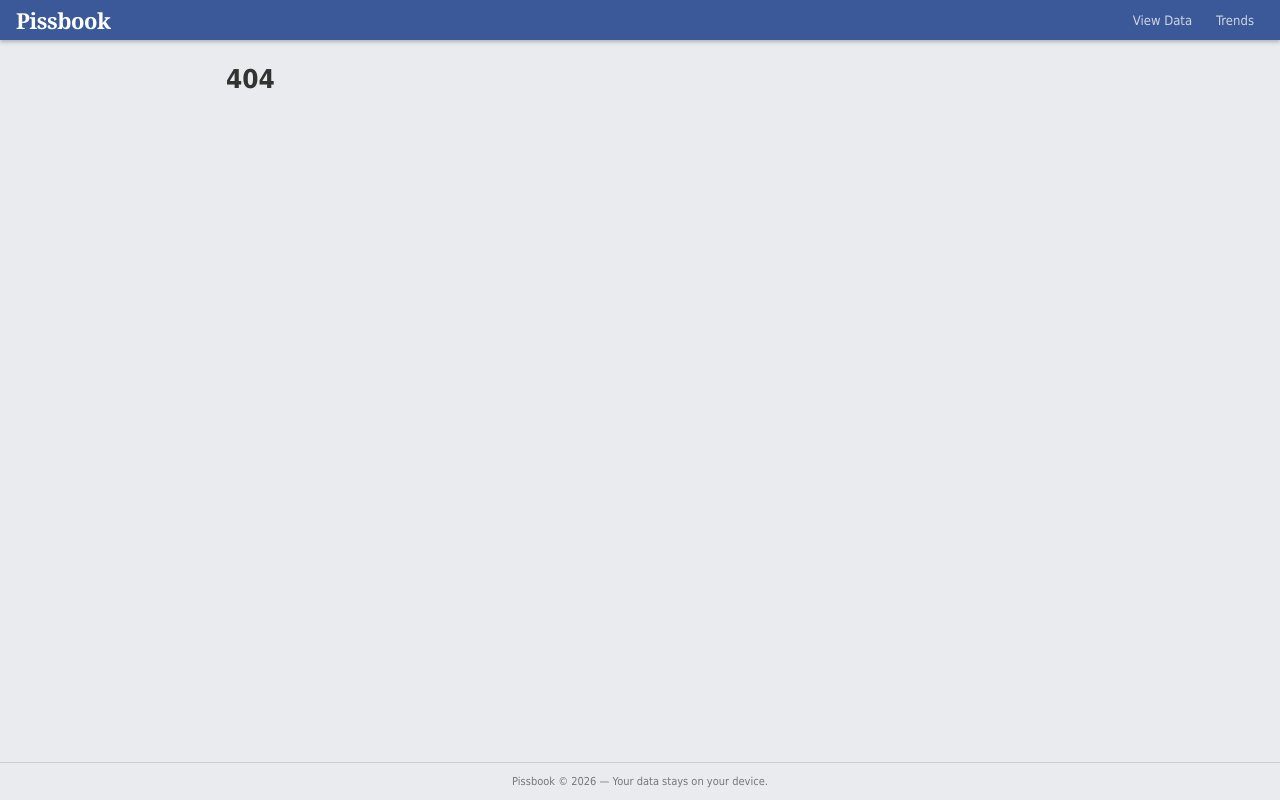
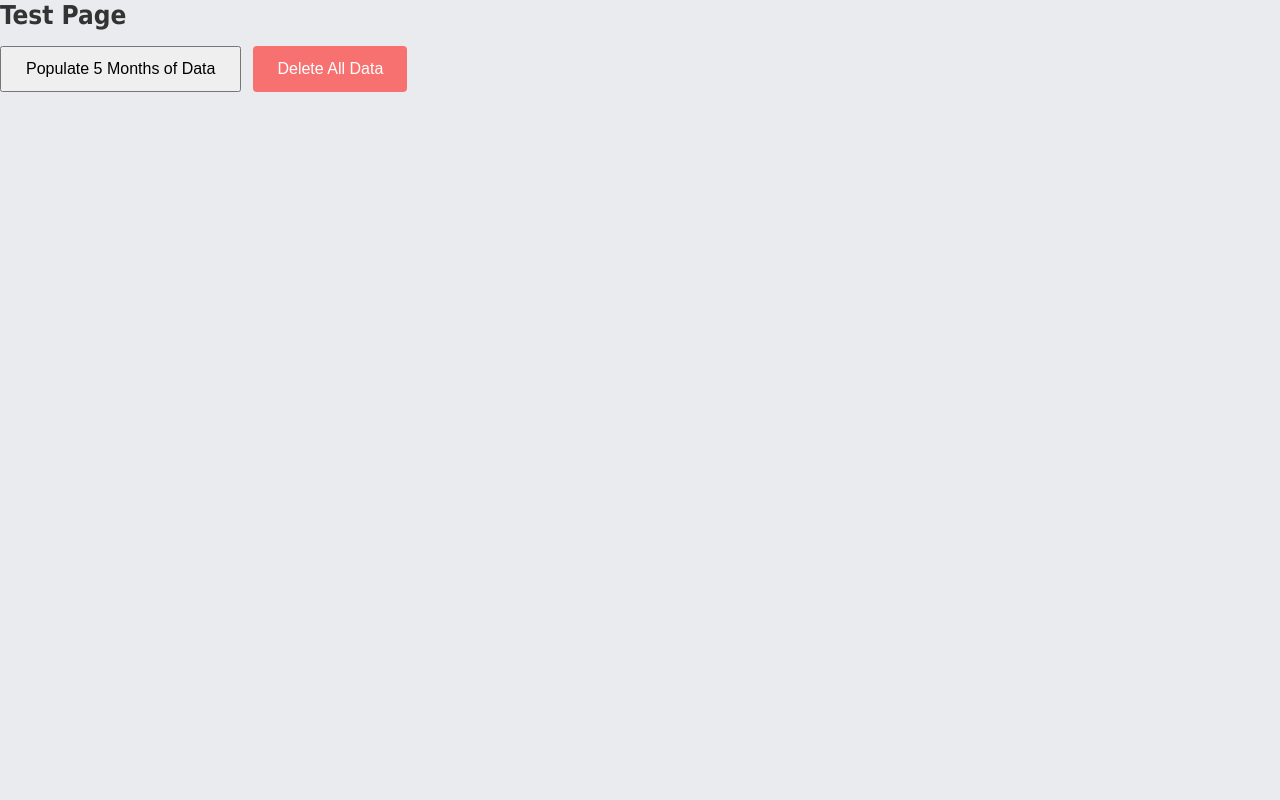
Before and after one commit to JacobMillner/pissbook, a React (Vite) app: page /pissbook/test in a window 1280 px wide. Before the commit this address had no page. Built offline with nearby package versions, Linux system fonts and the light colour scheme; a web font is replaced by a local one.

Commit message:
add test page

```diff
--- a/src/AppRoutes.tsx
+++ b/src/AppRoutes.tsx
@@ -2,6 +2,7 @@ import { Routes, Route } from 'react-router-dom'
 import NewEntryPage from './pages/NewEntryPage'
 import ViewDataPage from './pages/ViewDataPage'
 import TrendsPage from './pages/TrendsPage'
+import TestPage from './pages/TestPage'
 import NotFoundPage from './pages/NotFoundPage'
 
 export default function AppRoutes() {
@@ -10,6 +11,7 @@ export default function AppRoutes() {
       <Route path="/" element={<NewEntryPage />} />
       <Route path="/data" element={<ViewDataPage />} />
       <Route path="/trends" element={<TrendsPage />} />
+      <Route path="/test" element={<TestPage />} />
       <Route path="*" element={<NotFoundPage />} />
     </Routes>
   )
--- a/src/components/Layout.tsx
+++ b/src/components/Layout.tsx
@@ -38,6 +38,7 @@ export default function Layout({ children }: LayoutProps) {
           {[
             { to: '/data',    label: 'View Data' },
             { to: '/trends',  label: 'Trends' },
+            { to: '/test',    label: 'Test' },
           ].map(({ to, label }) => (
             <NavLink
               key={to}
--- /dev/null
+++ b/src/pages/TestPage.tsx
@@ -0,0 +1,100 @@
+import { useState } from 'react'
+import { generateId, saveEntry, clearEntries } from '../utils/storage'
+import type { Entry } from '../types'
+
+const HYDRATION_VALUES = ['over_hydrated', 'optimal', 'under_hydrated', 'severely_dehydrated'] as const
+const UROBILINOGEN_VALUES = [3.3, 16, 33, 66, 131] as const
+const BILIRUBIN_VALUES = ['neg', 17, 50, 100] as const
+const KETONE_VALUES = ['neg', 0.5, 1.5, 4.0, 8.0, 16.0] as const
+const ZINC_VALUES = [0, 0.5, 1, 2, 5, 10, 25] as const
+const MAGNESIUM_VALUES = [10, 15, 20, 25, 40] as const
+const PROTEIN_VALUES = ['neg', 0, 0.3, 1.0, 3.0, 20.0] as const
+const SALINITY_VALUES = [0, 100, 200, 300, 400, 500] as const
+const NITRITE_VALUES = ['neg', 'positive'] as const
+const LEUKOCYTE_VALUES = ['neg', 15, 70, 125, 500] as const
+const FREE_RADICAL_VALUES = ['normal', 'attention', 1, 2, 3, 4] as const
+const SG_VALUES = [1, 1.005, 1.010, 1.015, 1.020, 1.025, 1.030] as const
+const PH_VALUES = [5.0, 6.0, 6.5, 7.0, 7.5, 8.0] as const
+const ASCORBATE_VALUES = [0, 0.6, 1.4, 2.8, 5.0] as const
+const URIC_ACID_VALUES = [20, 50, 100, 300, 700, 1100, 1500] as const
+
+function randomItem<T>(arr: readonly T[]): T {
+  return arr[Math.floor(Math.random() * arr.length)]
+}
+
+function generateTestEntry(date: Date): Entry {
+  return {
+    id: generateId(),
+    timestamp: date.toISOString(),
+    hydration: randomItem(HYDRATION_VALUES),
+    urobilinogen: randomItem(UROBILINOGEN_VALUES),
+    bilirubin: randomItem(BILIRUBIN_VALUES),
+    ketone: randomItem(KETONE_VALUES),
+    zinc: randomItem(ZINC_VALUES),
+    magnesium: randomItem(MAGNESIUM_VALUES),
+    protein: randomItem(PROTEIN_VALUES),
+    salinity: randomItem(SALINITY_VALUES),
+    nitrite: randomItem(NITRITE_VALUES),
+    leukocytes: randomItem(LEUKOCYTE_VALUES),
+    freeRadical: randomItem(FREE_RADICAL_VALUES),
+    specificGravity: randomItem(SG_VALUES),
+    ph: randomItem(PH_VALUES),
+    ascorbate: randomItem(ASCORBATE_VALUES),
+    uricAcid: randomItem(URIC_ACID_VALUES),
+    notes: '',
+  }
+}
+
+export default function TestPage() {
+  const [count, setCount] = useState(0)
+
+  const populateData = () => {
+    const now = new Date()
+    const entries: Entry[] = []
+    for (let month = 0; month < 5; month++) {
+      const targetMonth = new Date(now.getFullYear(), now.getMonth() - month, 1)
+      for (let day = 0; day < 28; day++) {
+        const date = new Date(targetMonth)
+        date.setDate(day + 1)
+        date.setHours(8 + Math.floor(Math.random() * 12), Math.floor(Math.random() * 60))
+        entries.push(generateTestEntry(date))
+      }
+    }
+    entries.forEach(e => saveEntry(e))
+    setCount(entries.length)
+  }
+
+  const deleteAllData = () => {
+    clearEntries()
+    setCount(0)
+  }
+
+  return (
+    <div>
+      <h1>Test Page</h1>
+      <div style={{ display: 'flex', gap: '12px', marginTop: '16px' }}>
+        <button onClick={populateData} style={{
+          padding: '12px 24px',
+          fontSize: '16px',
+          cursor: 'pointer',
+        }}>
+          Populate 5 Months of Data
+        </button>
+        <button onClick={deleteAllData} style={{
+          padding: '12px 24px',
+          fontSize: '16px',
+          cursor: 'pointer',
+          background: '#f87171',
+          color: '#fff',
+          border: 'none',
+          borderRadius: '4px',
+        }}>
+          Delete All Data
+        </button>
+      </div>
+      {count > 0 && (
+        <p style={{ marginTop: '16px' }}>Current entry count: {count}</p>
+      )}
+    </div>
+  )
+}
```
